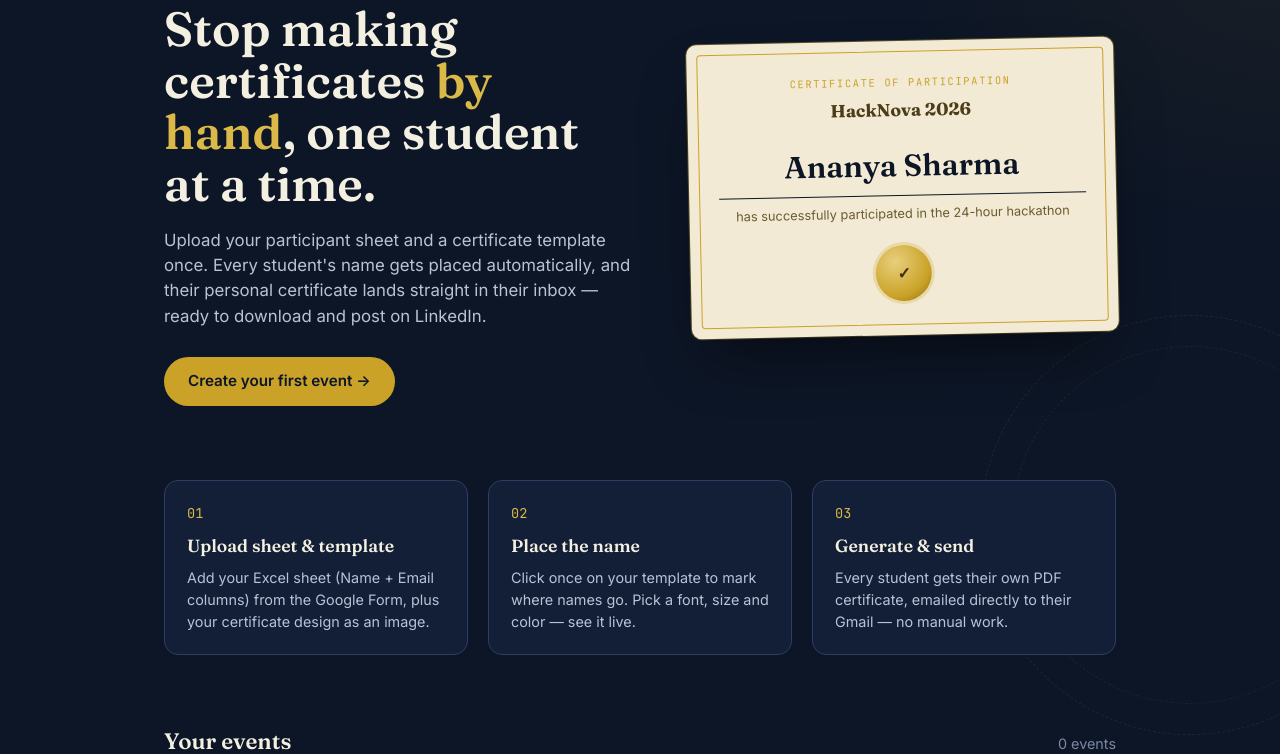
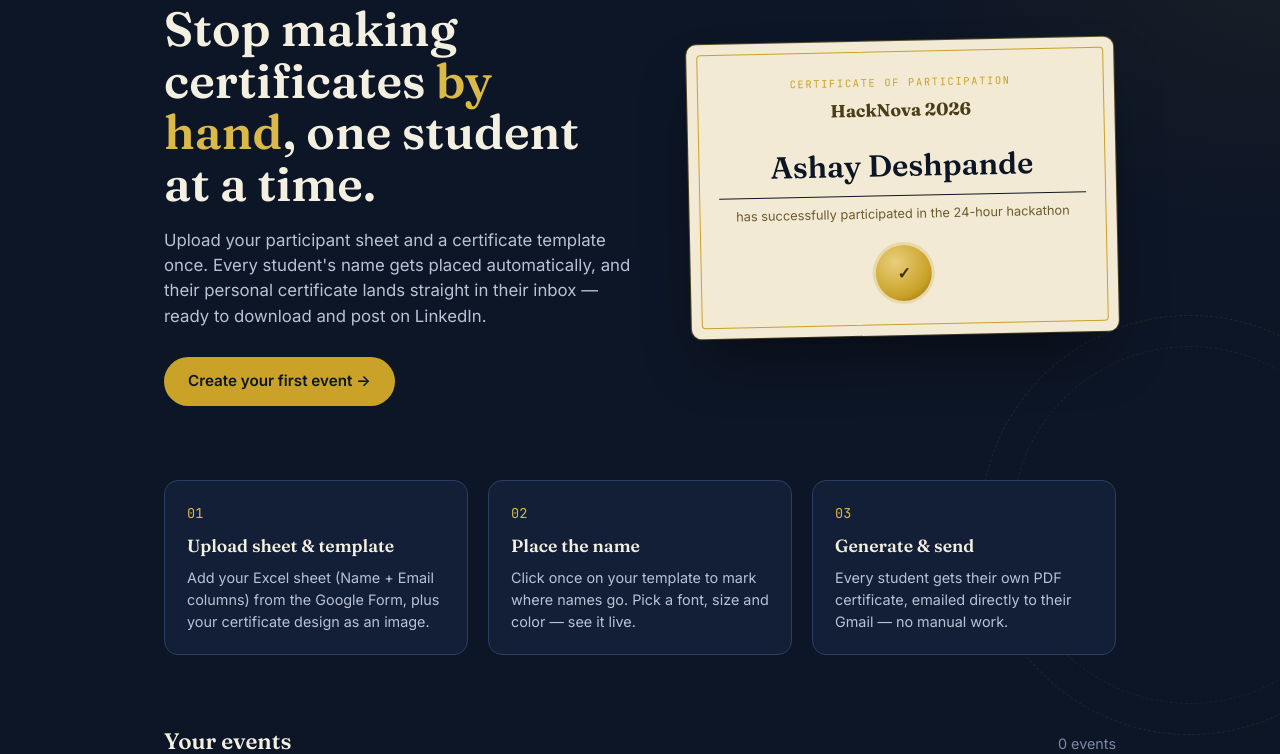
Before and after one commit to ashaydeshpande31/certify-app, a Django app: page / in a window 1280 px wide. Shown: the part 185-939 px from the top of the page. Run offline with Django 5.2, Linux system fonts and the light colour scheme; data that the repository does not hold is empty.

Commit message:
Update home.html

```diff
--- a/certificates/templates/certificates/home.html
+++ b/certificates/templates/certificates/home.html
@@ -12,7 +12,7 @@
   <div class="mock-cert">
     <div class="mock-cert-eyebrow">Certificate of Participation</div>
     <h2>HackNova 2026</h2>
-    <span class="cert-name">Ananya Sharma</span>
+    <span class="cert-name">Ashay Deshpande</span>
     <div class="cert-sub">has successfully participated in the 24-hour hackathon</div>
     <div class="mock-cert-seal">✓</div>
   </div>
```
